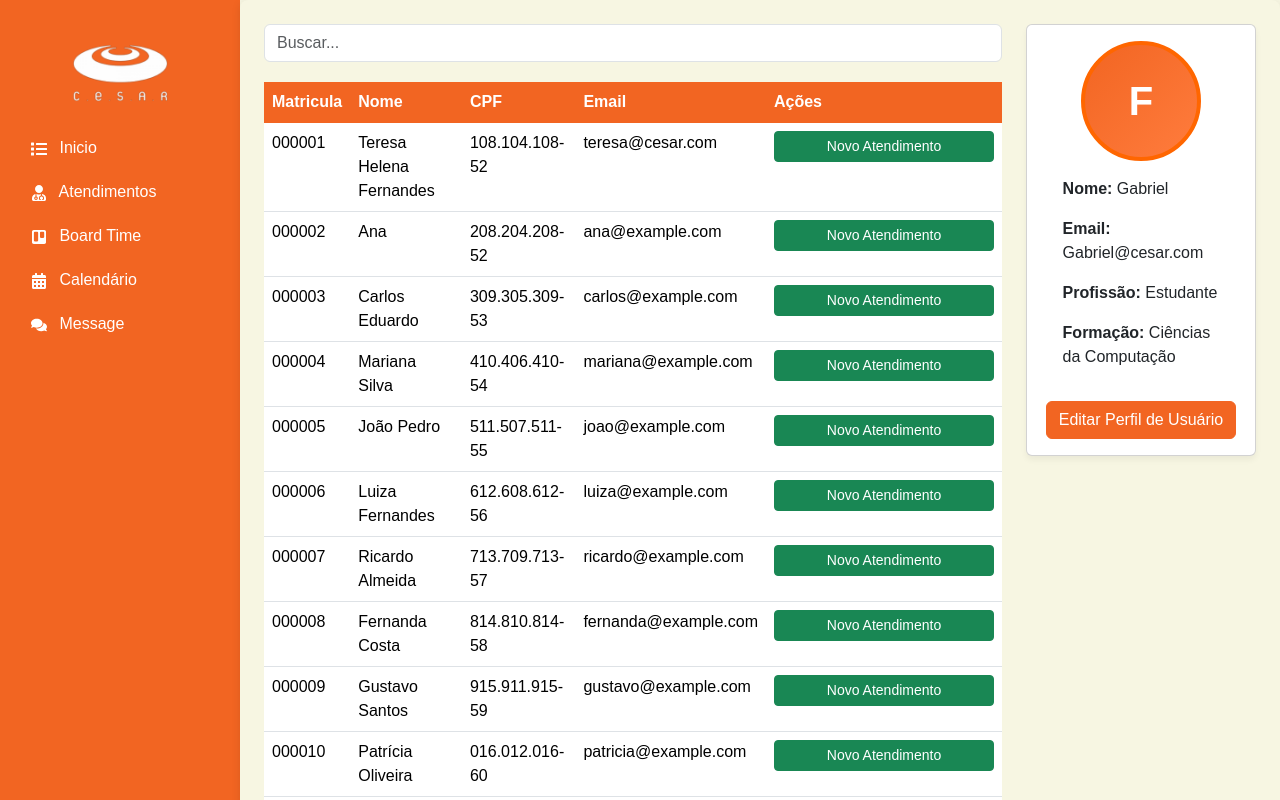
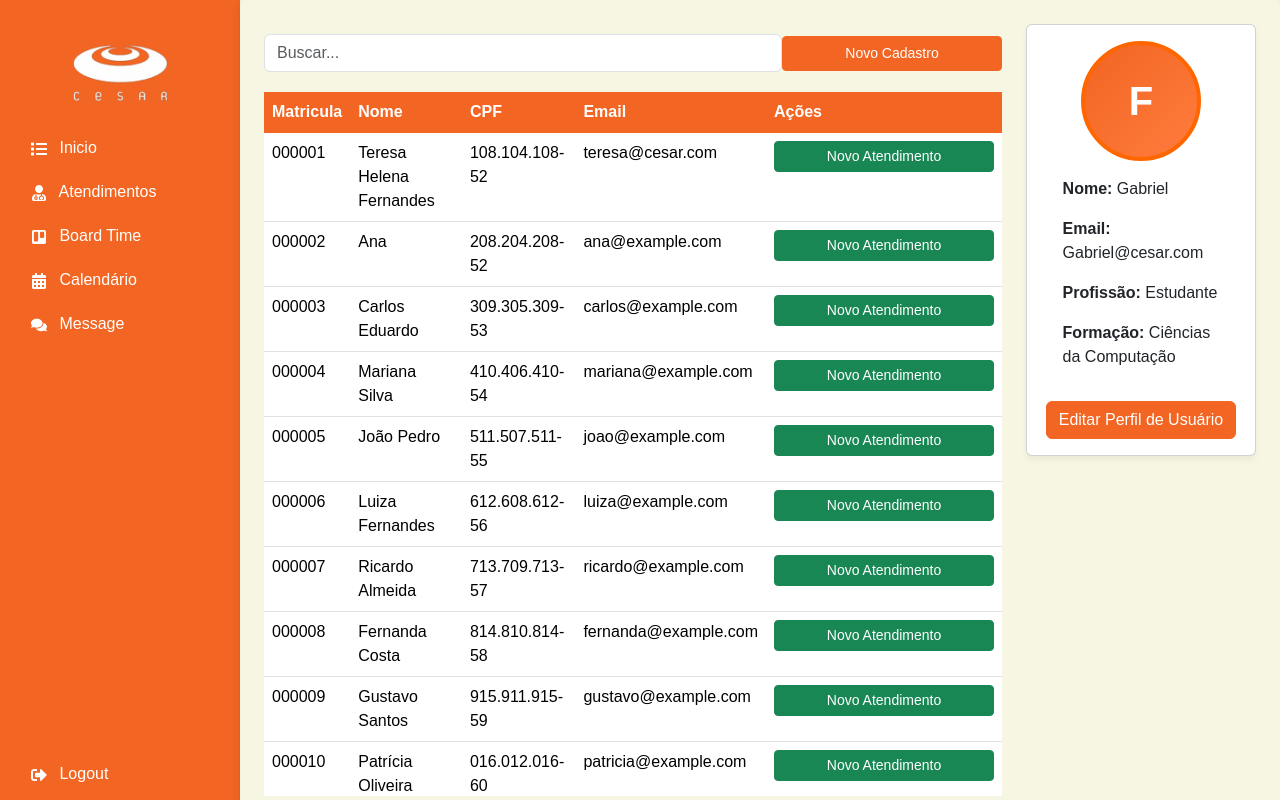
Before and after one commit to felipereis13/cesar-gerenciador-PD, a React (Vite) app: page /atendimentos in a window 1280 px wide. Shown: the top 800 px of the page. Built offline with nearby package versions, Linux system fonts and the light colour scheme.

Commit message:
adicção de butao novo cadastro e ajuste do scroll

```diff
--- a/src/components/TabelaComBusca/TabelaComBusca.css
+++ b/src/components/TabelaComBusca/TabelaComBusca.css
@@ -1,21 +1,57 @@
-.TabelaComBusca {
- max-height: 58%;
-}
+/* TabelaComBusca.css */
 .search-box {
-  margin-bottom: 20px;
+  margin-bottom: 10px;
+
 }
 
-.tabelaPadrao {
-  max-height: 58%;
-  overflow-y: auto;
-
-}
+/* .cabecalho-tabela {
+  background-color: #f26522 !important;
+  cursor: pointer;
+} */
 .table-dark {
 
   --bs-table-bg: #f26522 !important;
   --bs-table-border-color: #f26522 !important;
   border-radius: 16px !important;
+  overflow-x: auto;
+  width: 300px
 }
+
+.tablescroll {
+  overflow-y: auto !important;
+  max-height: 44rem !important;
+  overflow-x: hidden !important;
+  overflow-x: fixed !important;
+}
+
 .table {
   --bs-table-hover-bg: #f264223b !important;
+
 }
+
+.tabelaPadrao .form-control {
+  width: 80%;
+  margin-top: 10px;
+
+}
+
+.barraSuperior {
+  display: flex;
+  justify-content: space-evenly;
+  align-items: center;
+  margin-bottom: 10px;
+
+}
+
+.barraSuperior button {
+  height: 35px !important;
+  background-color: #f26522;
+  border-color: #f26522;
+
+}
+
+.barraSuperior button:hover {
+  background-color: white;
+  color: #f26522;
+  border-color: #f26522;
+}
--- a/src/components/TabelaComBusca/TabelaComBusca.jsx
+++ b/src/components/TabelaComBusca/TabelaComBusca.jsx
@@ -9,6 +9,7 @@ const data = [
     email: "teresa@cesar.com",
   },
   {
+
     matricula: "000002",
     nome: "Ana",
     cpf: "208.204.208-52",
@@ -153,6 +154,7 @@ export default function TabelaComBusca() {
 
   return (
     <div className="tabelaPadrao">
+      <div className="barraSuperior">
         <input
           className="form-control search-box"
           id="searchInput"
@@ -161,6 +163,12 @@ export default function TabelaComBusca() {
           value={searchTerm}
           onChange={handleSearch}
         />
+        <button className="btn btn-success btn-sm">
+          Novo Cadastro
+        </button>
+        </div>
+
+      <div className="tablescroll">
       <table className="table table-hover">
         <thead className="table-dark">
           <tr className="table-dark">
@@ -188,5 +196,6 @@ export default function TabelaComBusca() {
         </tbody>
       </table>
       </div>
+    </div>
   )
 }
```
Lines whose indentation alone changed are shown as unchanged.
